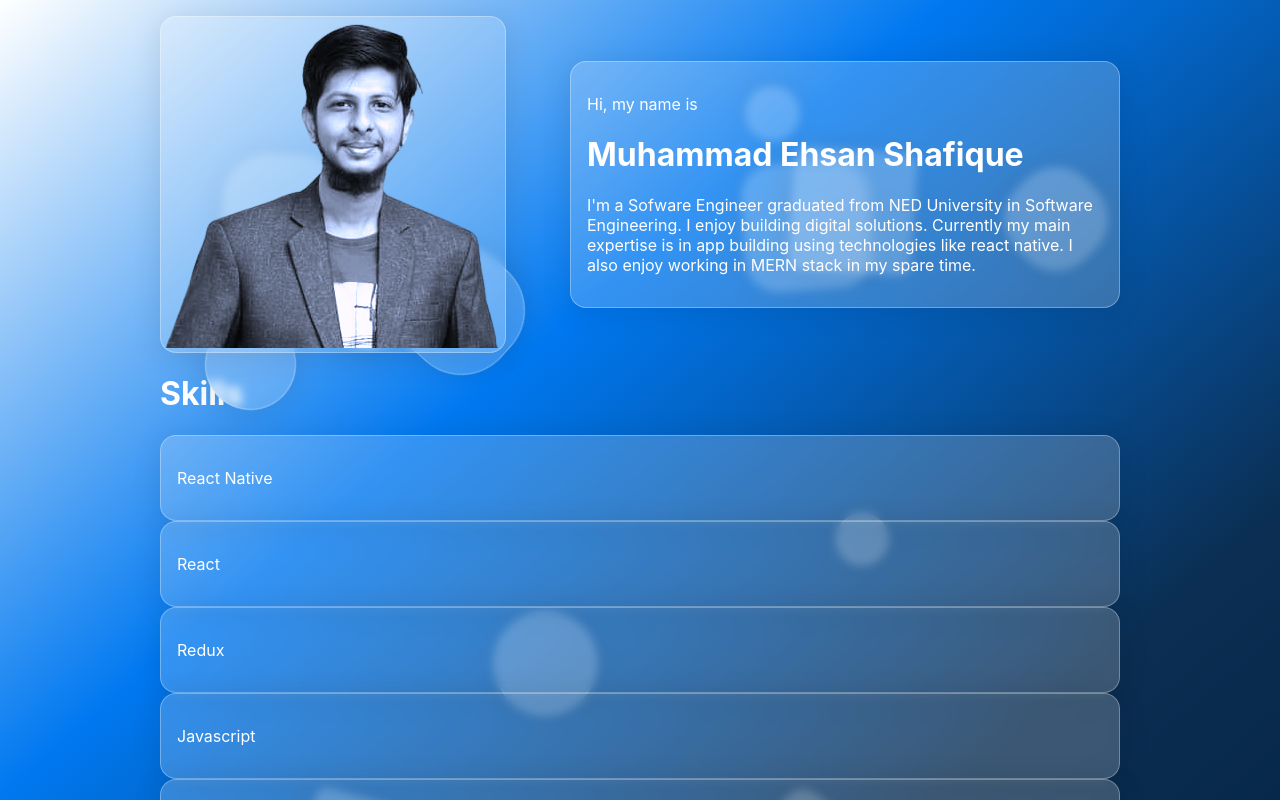
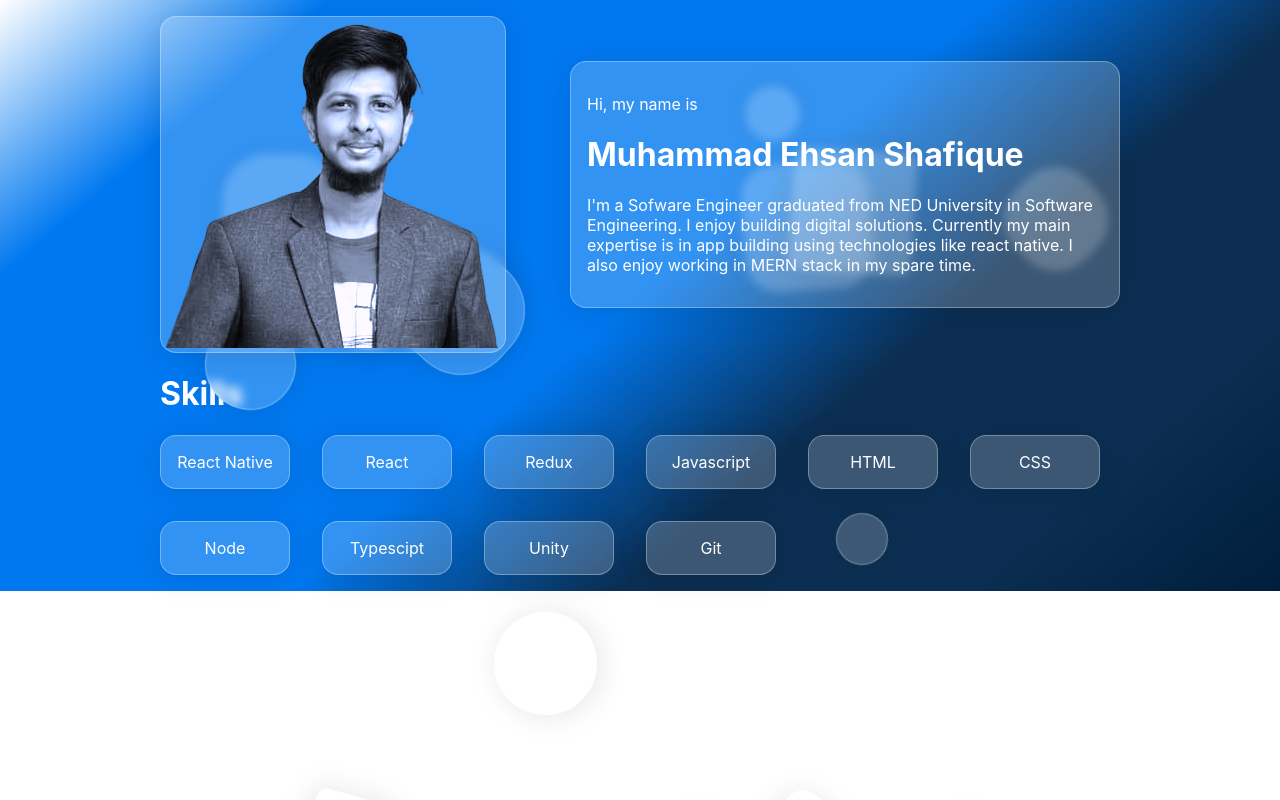
Before and after one commit to ehsanexe/portfolio, a React (Create React App) app: page / in a window 1280 px wide. Shown: the top 800 px of the page. Built offline with nearby package versions, Linux system fonts and the light colour scheme.

Commit message:
update 3 files and create 1 file

```diff
--- a/src/App.css
+++ b/src/App.css
@@ -9,6 +9,9 @@
     320deg,
     var(--blue),
     var(--secondaryblue),
+    var(--secondaryblue),
+    var(--lightblue),
+    var(--lightblue),
     var(--lightblue),
     white
   );
--- a/src/components/Glass.js
+++ b/src/components/Glass.js
@@ -1,10 +1,10 @@
 import React from "react";
 import "./glass.css";
 
-export default function Glass({ children, noPadding, style }) {
+export default function Glass({ children, noPadding, style, className = "" }) {
   return (
     <div
-      className="glassContainer"
+      className={`glassContainer ${className}`}
       style={{ padding: noPadding && 0, ...style }}
     >
       {children}
--- a/src/components/Skills.js
+++ b/src/components/Skills.js
@@ -1,5 +1,6 @@
 import React from "react";
 import Glass from "./Glass";
+import "./skills.css";
 
 export default function Skills() {
   const skills = [
@@ -18,11 +19,13 @@ export default function Skills() {
   return (
     <div>
       <h1>Skills</h1>
-      <div>
+      <div className="skillContainer">
         {skills.map((item) => {
           return (
-            <Glass>
-              <p>{item}</p>
+            <Glass className="skillItem">
+              <div>
+                <span>{item}</span>
+              </div>
             </Glass>
           );
         })}
--- /dev/null
+++ b/src/components/skills.css
@@ -0,0 +1,12 @@
+.skillContainer {
+  display: flex;
+  flex-wrap: wrap;
+  gap: 2rem;
+}
+
+.skillItem {
+  display: flex;
+  align-items: center;
+  justify-content: center;
+  width: 6rem;
+}
```
